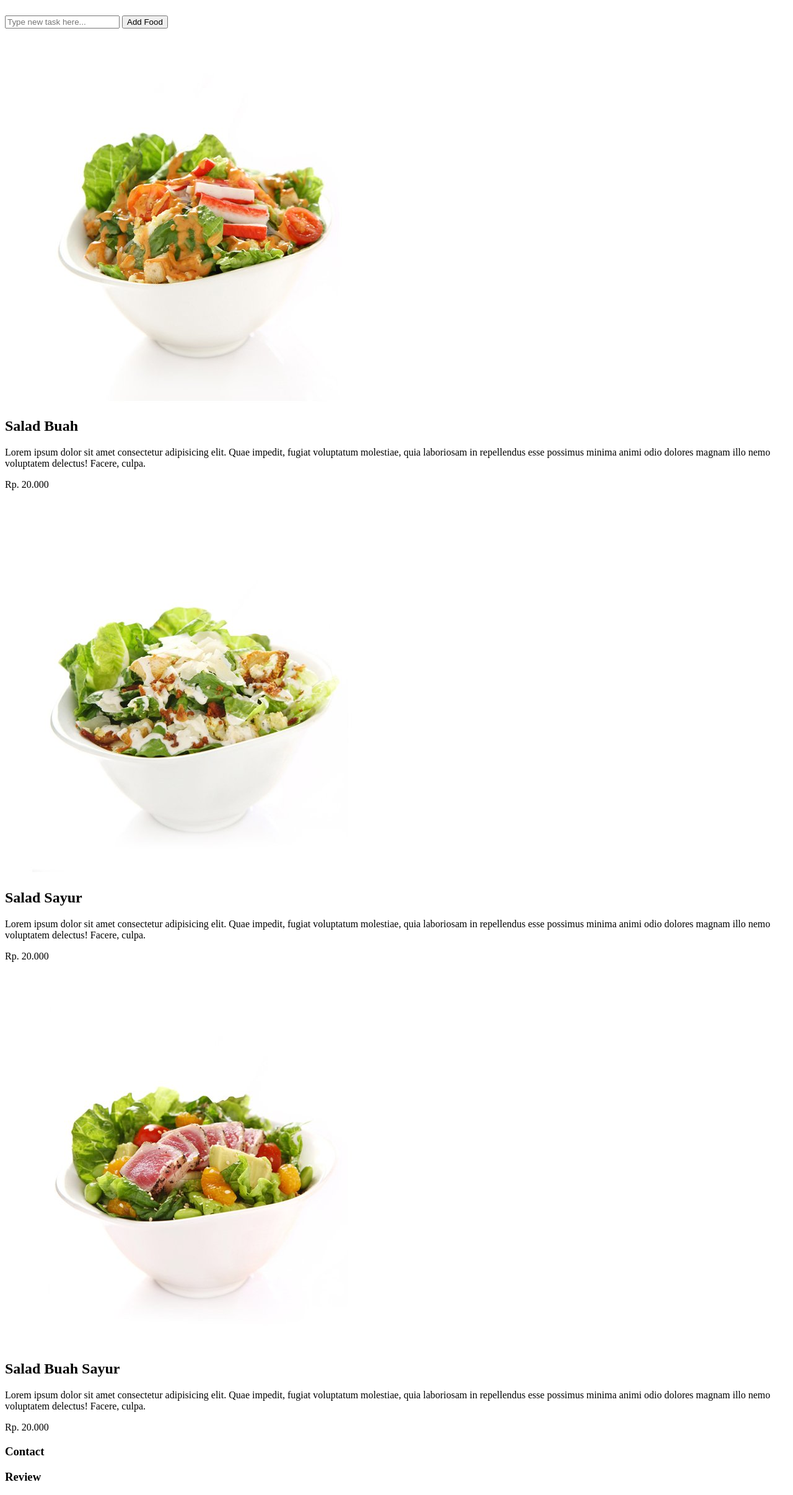
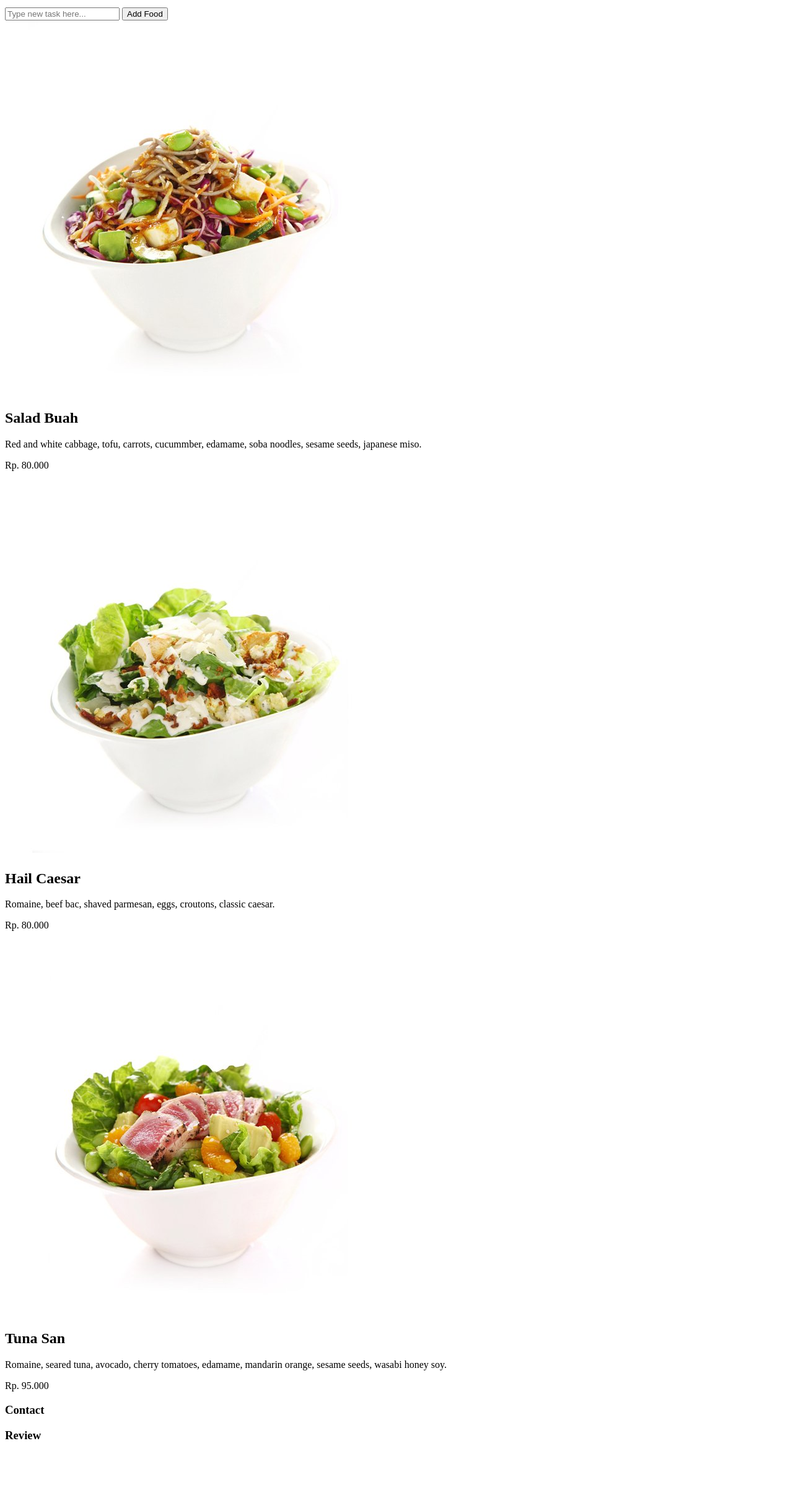
Before and after one commit to ekhaer/foodstore, a plain HTML site: page index.html in a window 1280 px wide. Shown: the part 73-2485 px from the top of the page at 62% size. After the commit the page ends 2418 px from the top, so only its background shows below. Drawn offline with Linux system fonts and the light colour scheme.

Commit message:
html nambah deskripsi dll

```diff
--- a/index.html
+++ b/index.html
@@ -7,9 +7,8 @@
   <title>Ecommerce | Salad</title>
 </head>
 <body>
-
-  <h1>Signature Salad</h1>
   <section class="container">
+    <h1>Signature Salads</h1>
     <header>
       <img src="" alt="">
     </header>
@@ -20,30 +19,30 @@
     <div class="card">
         <div class="box">
             <div class="content">
-                <img src="salad-1.jpg" alt="">
+                <img src="img/go-ginza.jpg" alt="">
                 <h2>Salad Buah</h2>
-                <p>Lorem ipsum dolor sit amet consectetur adipisicing elit. Quae impedit, fugiat voluptatum molestiae, quia laboriosam in repellendus esse possimus minima animi odio dolores magnam illo nemo voluptatem delectus! Facere, culpa.</p>
-                <p>Rp. 20.000</p>
+                <p>Red and white cabbage, tofu, carrots, cucummber, edamame, soba noodles, sesame seeds, japanese miso.</p>
+                <p>Rp. 80.000</p>
             </div>
         </div>
     </div>
     <div class="card">
         <div class="box">
             <div class="content">
-                <img src="salad-2.jpg" alt="">
-                <h2>Salad Sayur</h2>
-                <p>Lorem ipsum dolor sit amet consectetur adipisicing elit. Quae impedit, fugiat voluptatum molestiae, quia laboriosam in repellendus esse possimus minima animi odio dolores magnam illo nemo voluptatem delectus! Facere, culpa.</p>
-                <p>Rp. 20.000</p>
+                <img src="img/hail-caesar.jpg" alt="">
+                <h2>Hail Caesar</h2>
+                <p>Romaine, beef bac, shaved parmesan, eggs, croutons, classic caesar.</p>
+                <p>Rp. 80.000</p>
             </div>
         </div>
     </div>
     <div class="card">
         <div class="box">
             <div class="content">
-                <img src="salad-3.jpg" alt="">
-                <h2>Salad Buah Sayur</h2>
-                <p>Lorem ipsum dolor sit amet consectetur adipisicing elit. Quae impedit, fugiat voluptatum molestiae, quia laboriosam in repellendus esse possimus minima animi odio dolores magnam illo nemo voluptatem delectus! Facere, culpa.</p>
-                <p>Rp. 20.000</p>
+                <img src="img/tuna-san.jpg" alt="">
+                <h2>Tuna San</h2>
+                <p>Romaine, seared tuna, avocado, cherry tomatoes, edamame, mandarin orange, sesame seeds, wasabi honey soy.</p>
+                <p>Rp. 95.000</p>
             </div>
         </div>
     </div>
```
Also changed, not shown: img/go-ginza.jpg (added), img/hail-caesar.jpg (renamed from salad-2.jpg), img/salad-1.jpg (renamed from salad-1.jpg), img/tuna-san.jpg (renamed from salad-3.jpg).
